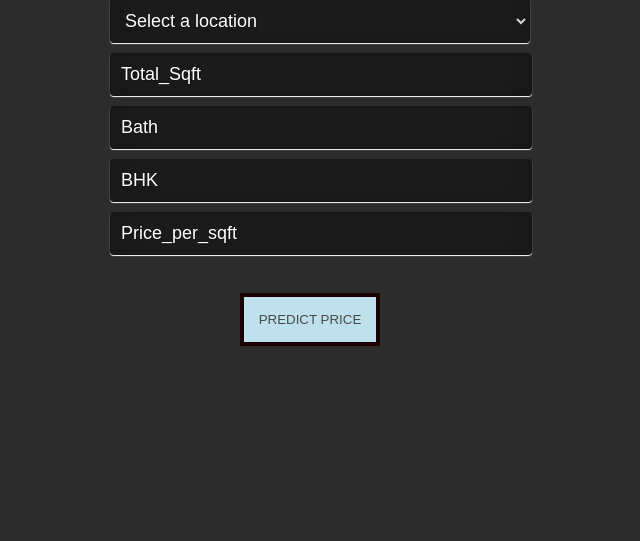
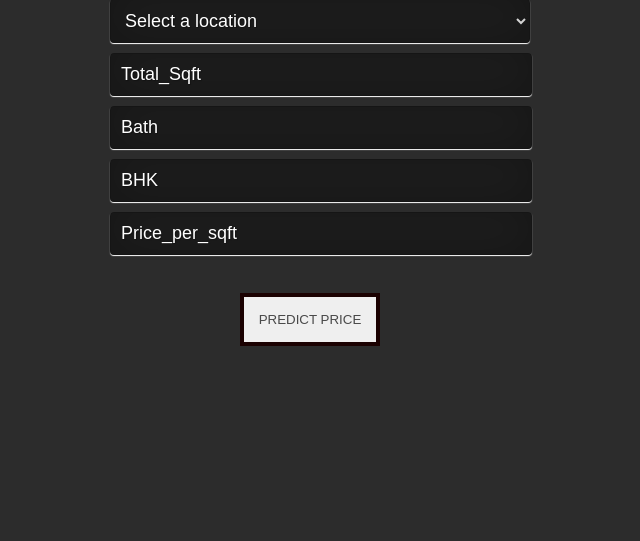
Before and after one commit to ghoshruby/Bangalore-house-rate-prediction, a Flask app: page / in a window 1280 px wide. Shown: the part 251-792 px from the top of the page, without its empty margins (316-956 px from the left). Run offline with Flask 2, Linux system fonts and the light colour scheme; parts of the project's set-up code (start-up, migrations or seed data) failed here and were passed over.

Commit message:
Update index.html

```diff
--- a/templates/index.html
+++ b/templates/index.html
@@ -62,7 +62,6 @@ select {
 		color: #494949 !important;
     text-transform: uppercase;
     text-decoration: none;
-    background: #bee1eb;
     padding:15px;
     border: 4px solid #1b0101 !important;
     display: inline-block;
```
